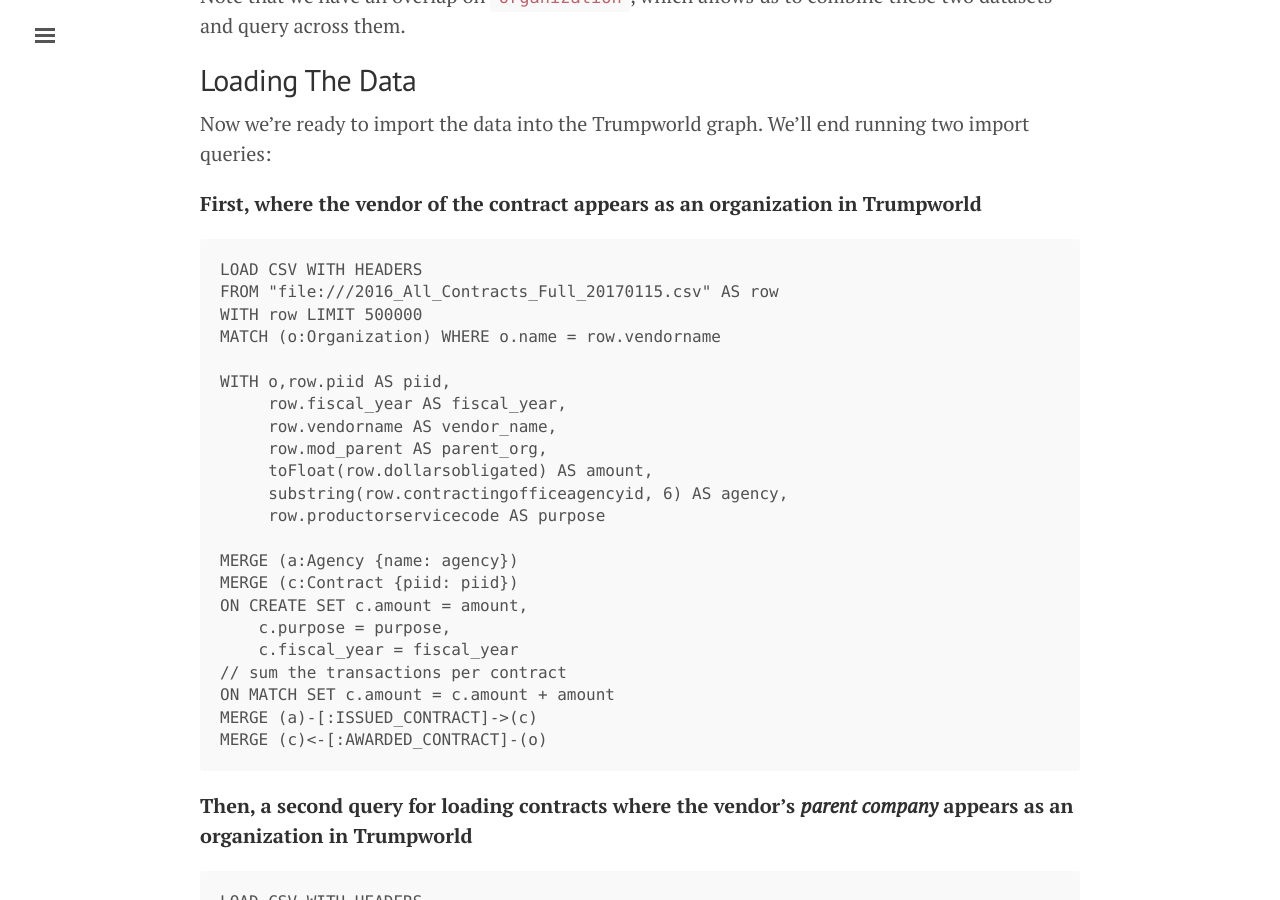
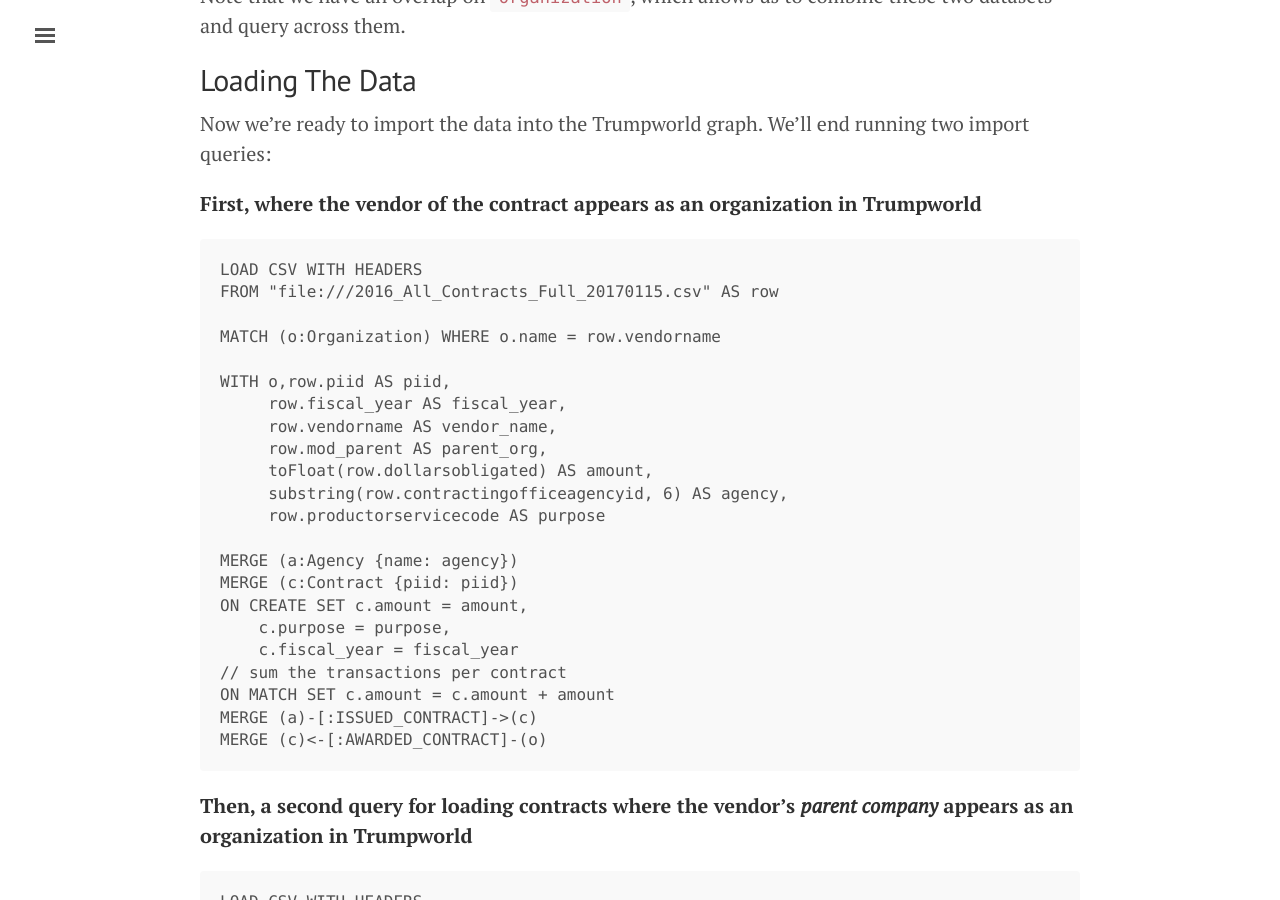
Before and after one commit to johnymontana/johnymontana.github.io, a Jekyll site: the page built from _posts/2017-01-30-trumpworld-us-contracting-data-neo4j.md, in a window 1280 px wide and 900 px high, scrolled down 8644 px. Built offline with Jekyll 4.4.1, drawn with Linux system fonts in a browser that asks for light colours; comment, search, counter and statistics services are not loaded.

Commit message:
remove limit in load query

```diff
--- a/_posts/2017-01-30-trumpworld-us-contracting-data-neo4j.md
+++ b/_posts/2017-01-30-trumpworld-us-contracting-data-neo4j.md
@@ -153,7 +153,7 @@
 ~~~
 LOAD CSV WITH HEADERS
 FROM "file:///2016_All_Contracts_Full_20170115.csv" AS row
-WITH row LIMIT 500000
+
 MATCH (o:Organization) WHERE o.name = row.vendorname
 
 WITH o,row.piid AS piid,
```
